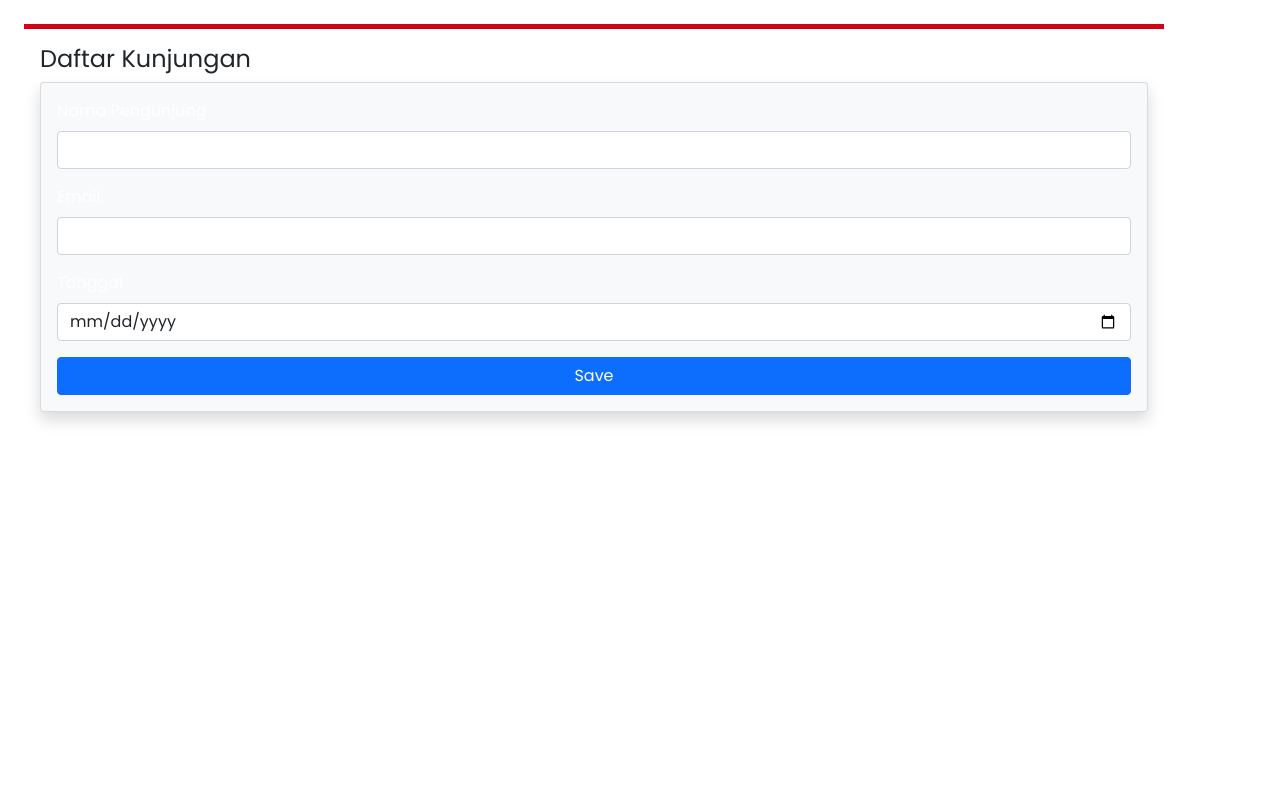
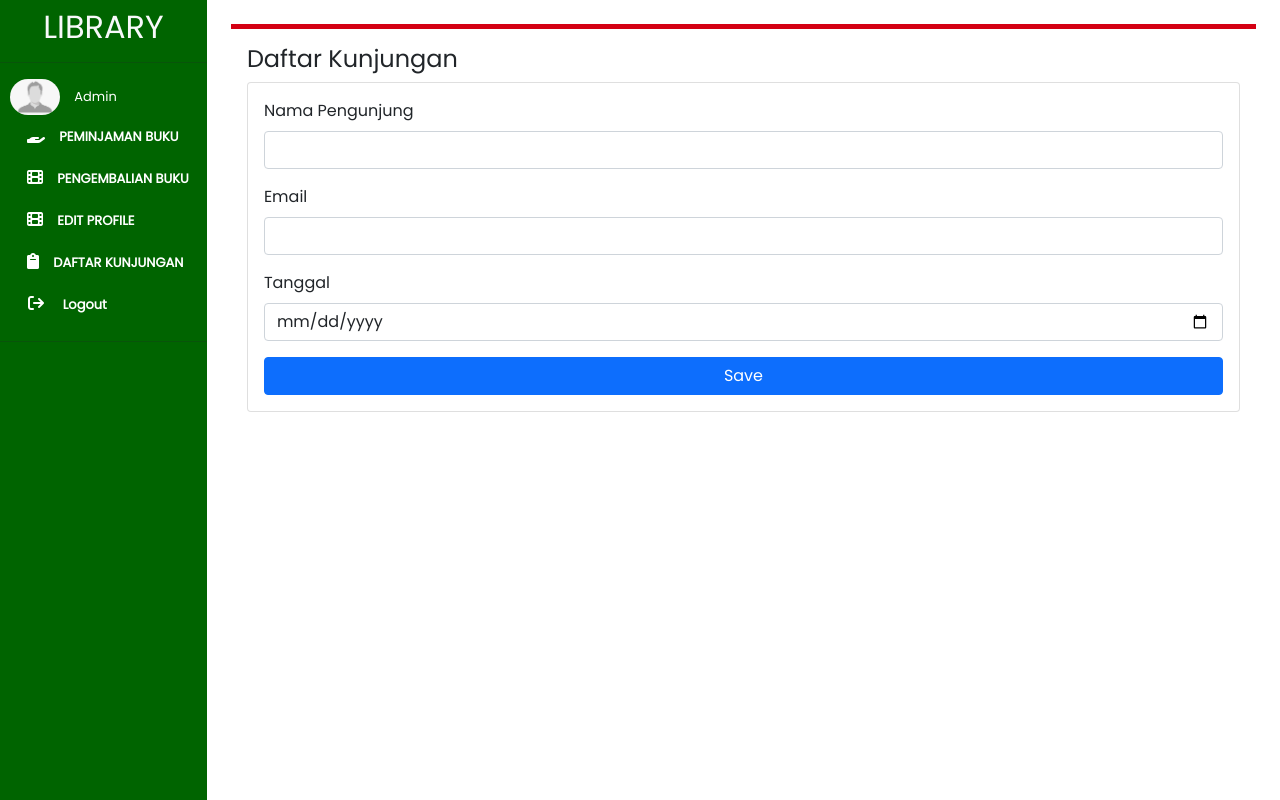
Before and after one commit to AlfonsInfo/UTS_B_H, a PHP site: page /page/crudPage/createDaftarKunjunganPage.php in a window 1280 px wide. Run offline with PHP 8.4, Linux system fonts and the light colour scheme; the visitor is signed in with stand-in values (Sample User, id 1).

Commit message:
perbaikan

```diff
--- a/component/sidebarversi1.php
+++ b/component/sidebarversi1.php
@@ -121,6 +121,10 @@ EVSTQN3/azprG1Anm3QDgpJLIm9Nao0Yz1ztcQTwFspd3yD65VohhpuuCOmLASjC" crossorigin="a
                         <a href="../../page/userPage/editUserPage.php" style="font-weight:600">EDIT PROFILE</a>
                     </div>
                     <div class="content-menu ">
+                    <i class="fa-solid fa-clipboard"></i>
+                        <a href="../../page/crudPage/createDaftarKunjunganPage.php" style="font-weight:600">DAFTAR KUNJUNGAN</a>
+                    </div>
+                    <div class="content-menu ">
                         <i class="fa fa-sign-out"></i>
                         <a href="../../process/logoutProcess.php" style="font-weight:600">&nbspLogout</a>
                     </div>
--- a/page/crudPage/createBukuPage.php
+++ b/page/crudPage/createBukuPage.php
@@ -40,6 +40,3 @@ solid #D40013; boxshadow: 0 4px 8px 0 rgba(0, 0, 0, 0.2), 0 6px 20px 0 rgba(0, 0
 <script src="https://cdn.jsdelivr.net/npm/bootstrap@5.0.2/dist/js/bootstrap.bundle.min.js"
     integrity="sha384-MrcW6ZMFYlzcLA8Nl+NtUVF0sA7MsXsP1UyJoMp4YLEuNSfAP+JcXn/tWtIaxVXM" crossorigin="anonymous">
 </script>
-</body>
-
-</html>
--- a/page/crudPage/createDaftarKunjunganPage.php
+++ b/page/crudPage/createDaftarKunjunganPage.php
@@ -1,25 +1,17 @@
-<!Doctype html>
-<html lang="en">
+<?php
+    //Variabel untuk nama title
+    $pagetitle = "Reservasi Kunjungan";
+    //Hubungkan halaman dengan sidebar
+    include '../../component/sidebarversi1.php';
 
-<head>
-    <!-- Required meta tags -->
-    <meta charset="utf-8">
-    <meta name="viewport" content="width=device-width, initial-scale=1">
-    <!-- Bootstrap CSS -->
-    <link href="https://cdn.jsdelivr.net/npm/bootstrap@5.0.2/dist/css/bootstrap.min.css" rel="stylesheet"
-        integrity="sha384-EVSTQN3/azprG1Anm3QDgpJLIm9Nao0Yz1ztcQTwFspd3yD65VohhpuuCOmLASjC" crossorigin="anonymous">
-    <link href="../../style.css" rel="stylesheet">
-    <title>Visit Page</title>
-</head>
-
-<body>
+?>
     <div class="container p-3 m-4 h-100" style="background-color: #FFFFFF; border-top: 5px
     solid #D40013; boxshadow: 0 4px 8px 0 rgba(0, 0, 0, 0.2), 0 6px 20px 0 rgba(0, 0, 0,
     0.19);">
     <div class="body d-flex justify-content-between">
         <h4>Daftar Kunjungan</h4>
     </div>
-            <div class="card text-white bg-light ma-5 shadow" style="max-width: 1500px;">
+            <div class="card" style="max-width: 1500px;">
                 <div class="card-body">
                     <form action="../../process/createDaftarKunjunganProcess.php" method="post" enctype="multipart/form-data">
                         <div class="mb-3">
@@ -45,6 +37,3 @@
     <script src="https://cdn.jsdelivr.net/npm/bootstrap@5.0.2/dist/js/bootstrap.bundle.min.js"
         integrity="sha384-MrcW6ZMFYlzcLA8Nl+NtUVF0sA7MsXsP1UyJoMp4YLEuNSfAP+JcXn/tWtIaxVXM" crossorigin="anonymous">
     </script>
-</body>
-
-</html>
--- a/page/userPage/editUserPage.php
+++ b/page/userPage/editUserPage.php
@@ -40,7 +40,7 @@ solid #D40013; boxshadow: 0 4px 8px 0 rgba(0, 0, 0, 0.2), 0 6px 20px 0 rgba(0, 0
         <!-- <i class="fa-solid fa-hand-holding"></i> -->
         <!-- <h4 onclick="toggleEnable('namaUser','email','nama_foto')">Edit Profil</h4> -->
     </div>
-    <div class="card text-white bg-light ma-5 shadow" style="max-width: 1500px;">
+    <div class="card" style="max-width: 1500px;">
         <div class="row g-0">
             <div class="col-md-4">
                 <img src="../../img/assets/<?= isset($_SESSION['user']['nama_foto']) ? $_SESSION['user']['nama_foto'] : 'default-profile.png'; ?>"
```
